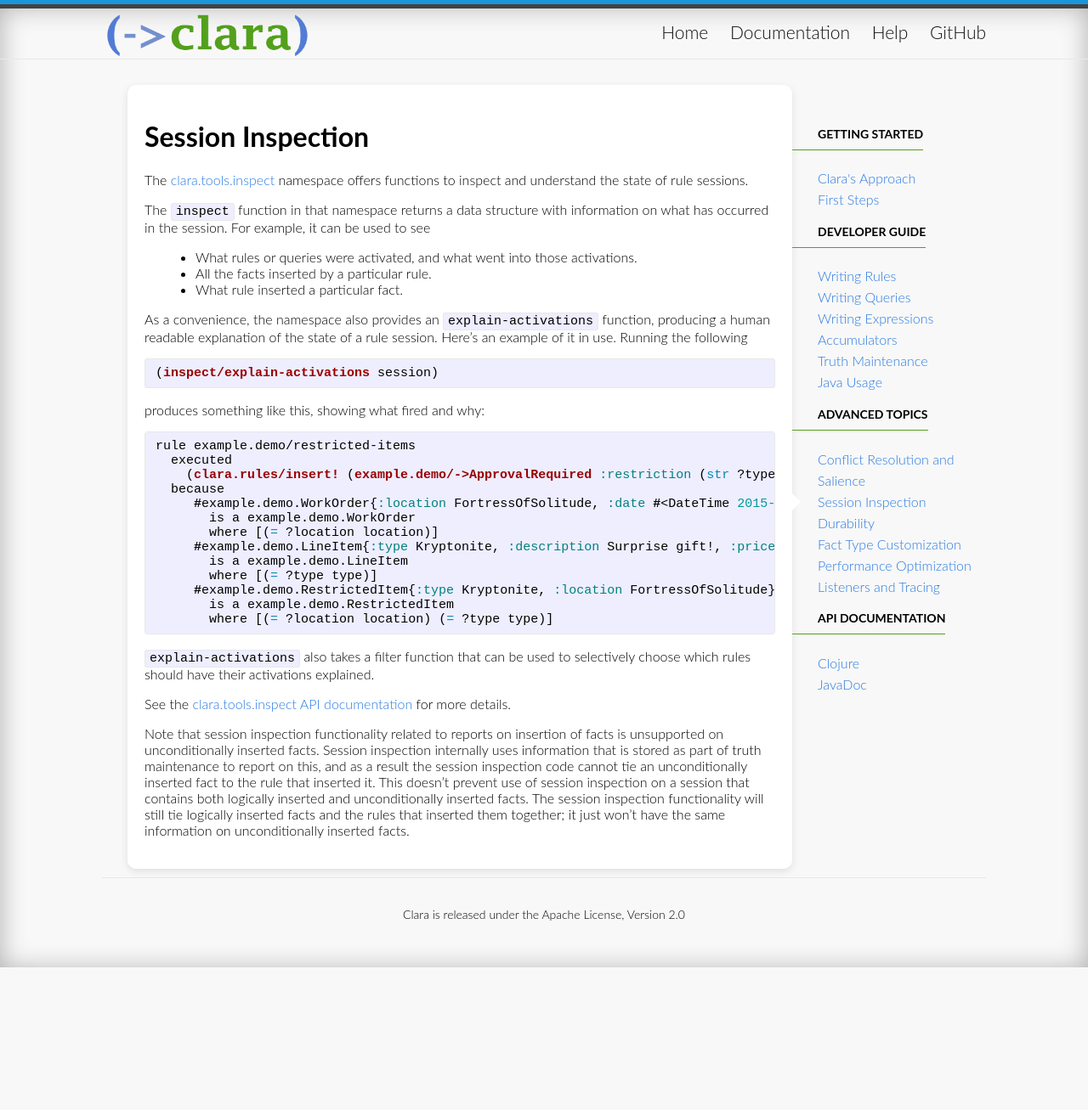
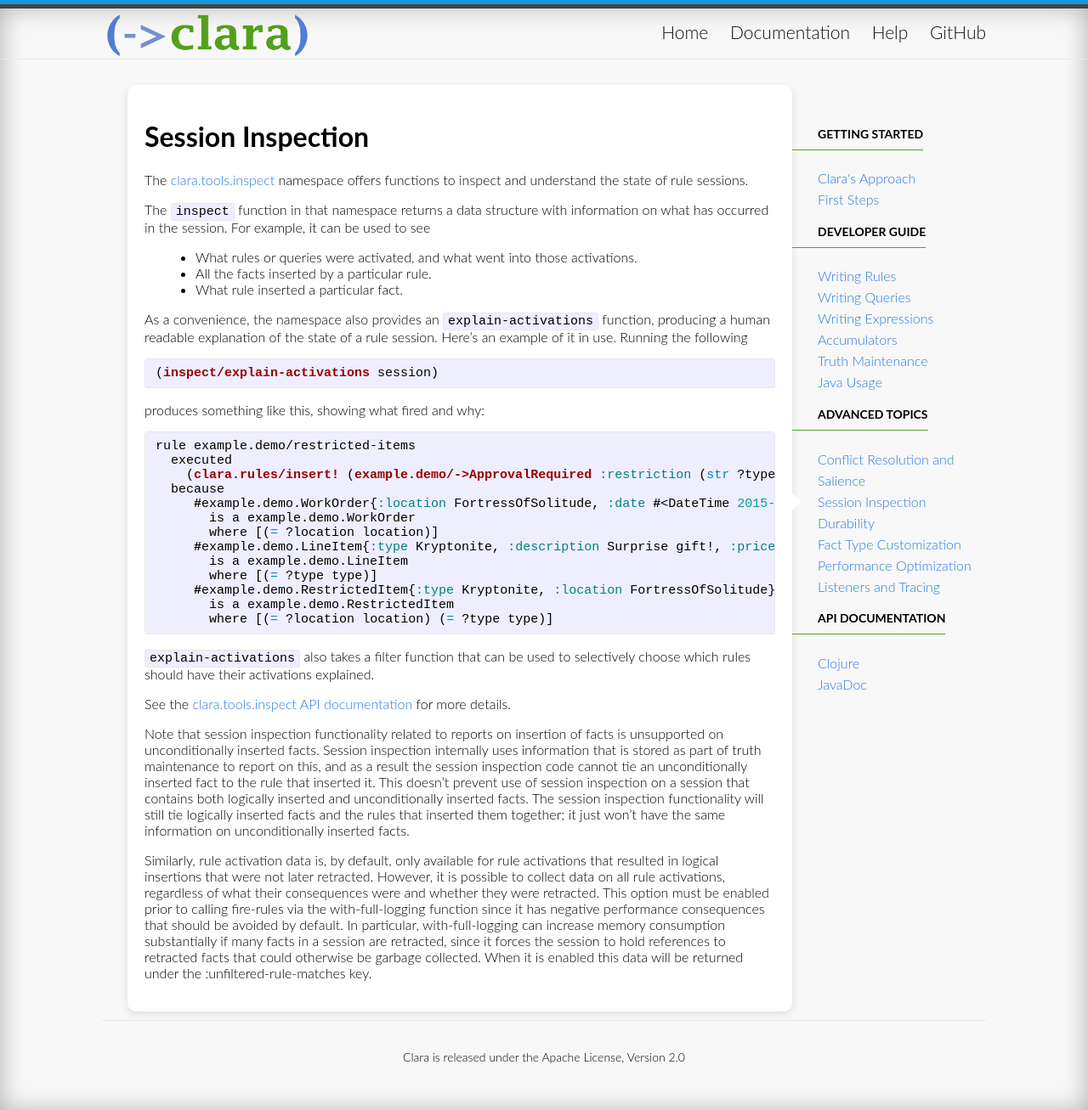
Before and after one commit to oracle-samples/clara-site, a Jekyll site: the page built from _docs/inspection.md, in a window 1280 px wide. Shown: the whole page at 85% size. Built offline with Jekyll 4.4.1, drawn with Linux system fonts in a browser that asks for light colours; before the commit the page ends 1139 px from its top, so only the background shows below that.

Commit message:
Issue 30: Change session inspection docs to reflect changes for clara-rules issue 386 (#31)

```diff
--- a/_docs/inspection.md
+++ b/_docs/inspection.md
@@ -41,3 +41,5 @@ rule example.demo/restricted-items
 See the [clara.tools.inspect API documentation]({{site.clojuredoc}}clara.tools.inspect.html) for more details.
 
 Note that session inspection functionality related to reports on insertion of facts is unsupported on unconditionally inserted facts.  Session inspection internally uses information that is stored as part of truth maintenance to report on this, and as a result the session inspection code cannot tie an unconditionally inserted fact to the rule that inserted it.  This doesn't prevent use of session inspection on a session that contains both logically inserted and unconditionally inserted facts.   The session inspection functionality will still tie logically inserted facts and the rules that inserted them together; it just won't have the same information on unconditionally inserted facts.
+
+Similarly, rule activation data is, by default, only available for rule activations that resulted in logical insertions that were not later retracted.  However, it is possible to collect data on all rule activations, regardless of what their consequences were and whether they were retracted.  This option must be enabled prior to calling fire-rules via the with-full-logging function since it has negative performance consequences that should be avoided by default. In particular, with-full-logging can increase memory consumption substantially if many facts in a session are retracted, since it forces the session to hold references to retracted facts that could otherwise be garbage collected.  When it is enabled this data will be returned under the :unfiltered-rule-matches key.
```
